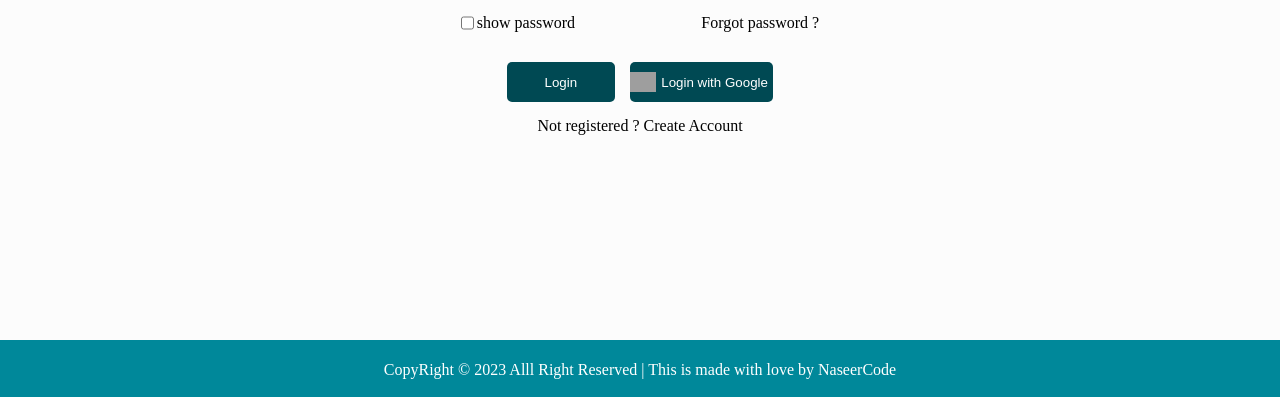
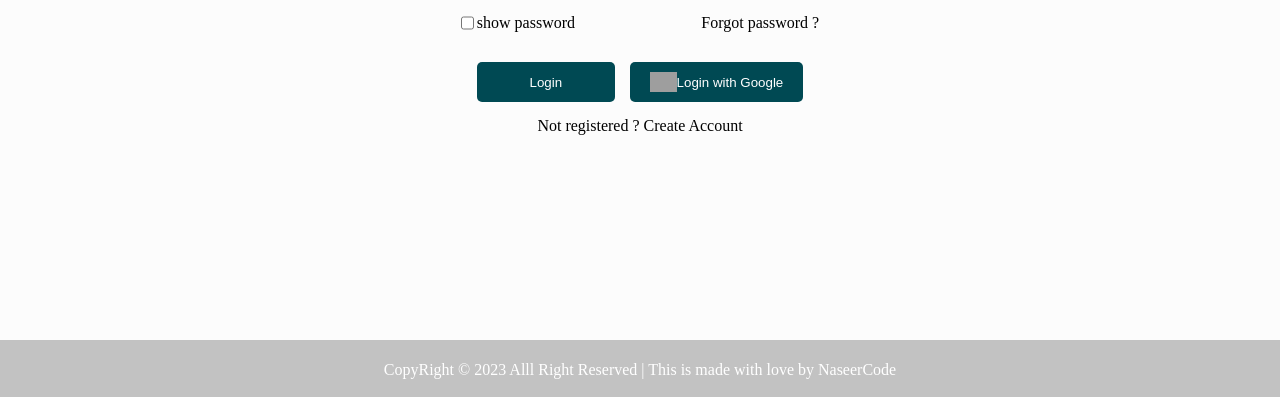
Before and after one commit to naseer4864/taskly, a React (Create React App) app: page / in a window 1280 px wide. Shown: the part 530-927 px from the top of the page. Built offline with nearby package versions, Linux system fonts and the light colour scheme; no server answers; grey boxes are pictures that could not be loaded.

Commit message:
first commit

```diff
--- a/src/index.css
+++ b/src/index.css
@@ -127,7 +127,7 @@ form > p {
 }
 
 .sign-in-btn {
-  width: 70%;
+  width: 90%;
   display: flex;
   justify-content: center;
   align-items: center;
@@ -146,8 +146,7 @@ form > p {
 }
 
 .google-logo {
-  width: 40%;
-  height: 40px;
+  padding: 10px 20px;
   display: flex;
   background-color:#004953;
   border-radius: 5px;
@@ -373,7 +372,7 @@ form > p {
 }
 
 .footer {
-  background-color:#00889a;
+  background-color:rgb(194, 194, 194);
   width: 100%;
   height: 60px;
   display: flex;
```
